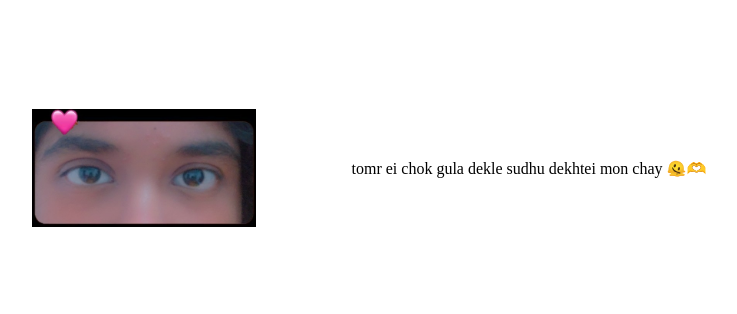
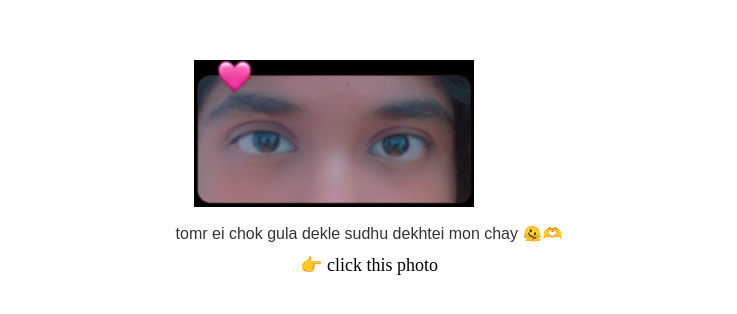
Before and after one commit to cocradowan-collab/before-birthday, a plain HTML site: page index.html in a window 1280 px wide. Shown: the part 252-566 px from the top of the page, without its empty margins (271-1008 px from the left). Drawn offline with Linux system fonts and the light colour scheme.

Commit message:
Update index.html

```diff
--- a/index.html
+++ b/index.html
@@ -9,12 +9,15 @@ body{
     margin: 0;
     min-height: 100vh;
     display: flex;
-    justify-content: center;   /* center horizontally */
-    align-items: center;       /* center vertically */
+    flex-direction: column;   /* stack image + text */
+    justify-content: center;
+    align-items: center;
     background: #ffffff;
+    text-align: center;
+    padding: 20px;
 }
 
-/* makes image responsive for mobile screens */
+/* image styling */
 a img{
     width: 80%;
     max-width: 350px;
@@ -22,16 +25,18 @@ a img{
     display: block;
 }
 
-/* better fit for tall phones */
-@media (max-height: 1080px){
-    body{
-        padding: 20px;
-    }
+/* caption text */
+.caption{
+    margin-top: 15px;
+    font-size: 16px;
+    color: #333;
+    font-family: Arial, sans-serif;
+    line-height: 1.5;
+}
 
-    a img{
-        width: 70%;
-        max-width: 320px;
-    }
+.pointer{
+    font-size: 18px;
+    margin-top: 8px;
 }
 </style>
 
@@ -42,6 +47,14 @@ a img{
 <a href="https://cocradowan-collab.github.io/birthday/">
     <img src="madam.jpg" alt="Clickable Image">
 </a>
-<p align="center">tomr ei chok gula dekle sudhu dekhtei mon chay 🫠🫶</p>
+
+<div class="caption">
+    tomr ei chok gula dekle sudhu dekhtei mon chay 🫠🫶
+</div>
+
+<div class="pointer">
+    👉 click this photo
+</div>
+
 </body>
 </html>
```
